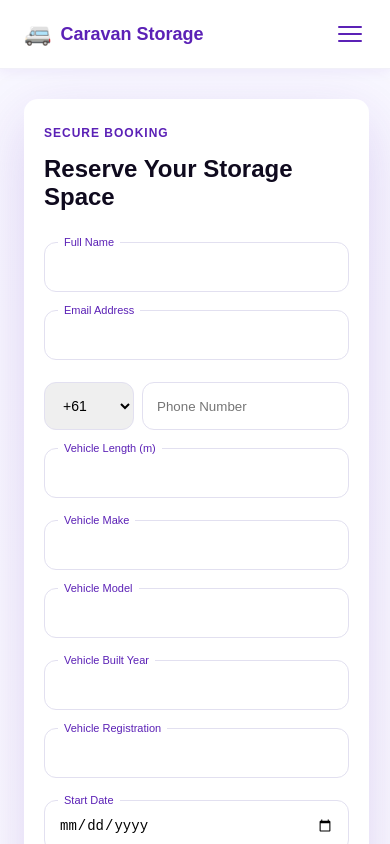
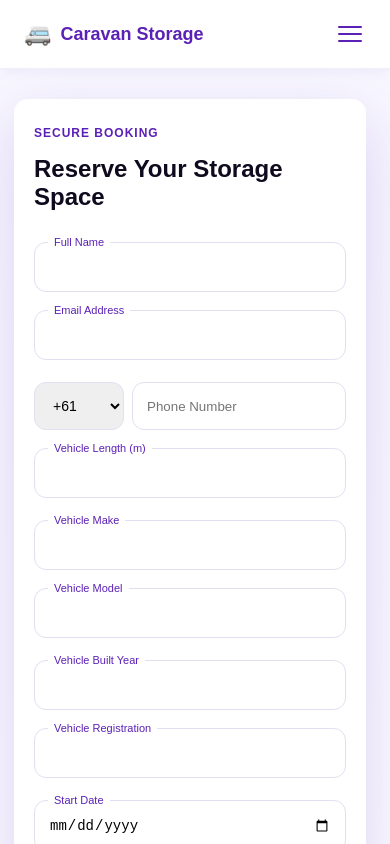
Before and after one commit to Aniketpundir/caravans, a React (Vite) app: page /book-online/reserve-section in a window 390 px wide. Shown: the top 844 px of the page. Built offline with nearby package versions, Linux system fonts and the light colour scheme.

Commit message:
Fix some css issue

```diff
--- a/src/Components/ReserveSection/ReserveSection.css
+++ b/src/Components/ReserveSection/ReserveSection.css
@@ -255,6 +255,7 @@
 @media (max-width: 992px) {
     .premium-card {
         padding: 20px;
+        margin-left: -10px;
     }
 
     .premium-grid {
```
